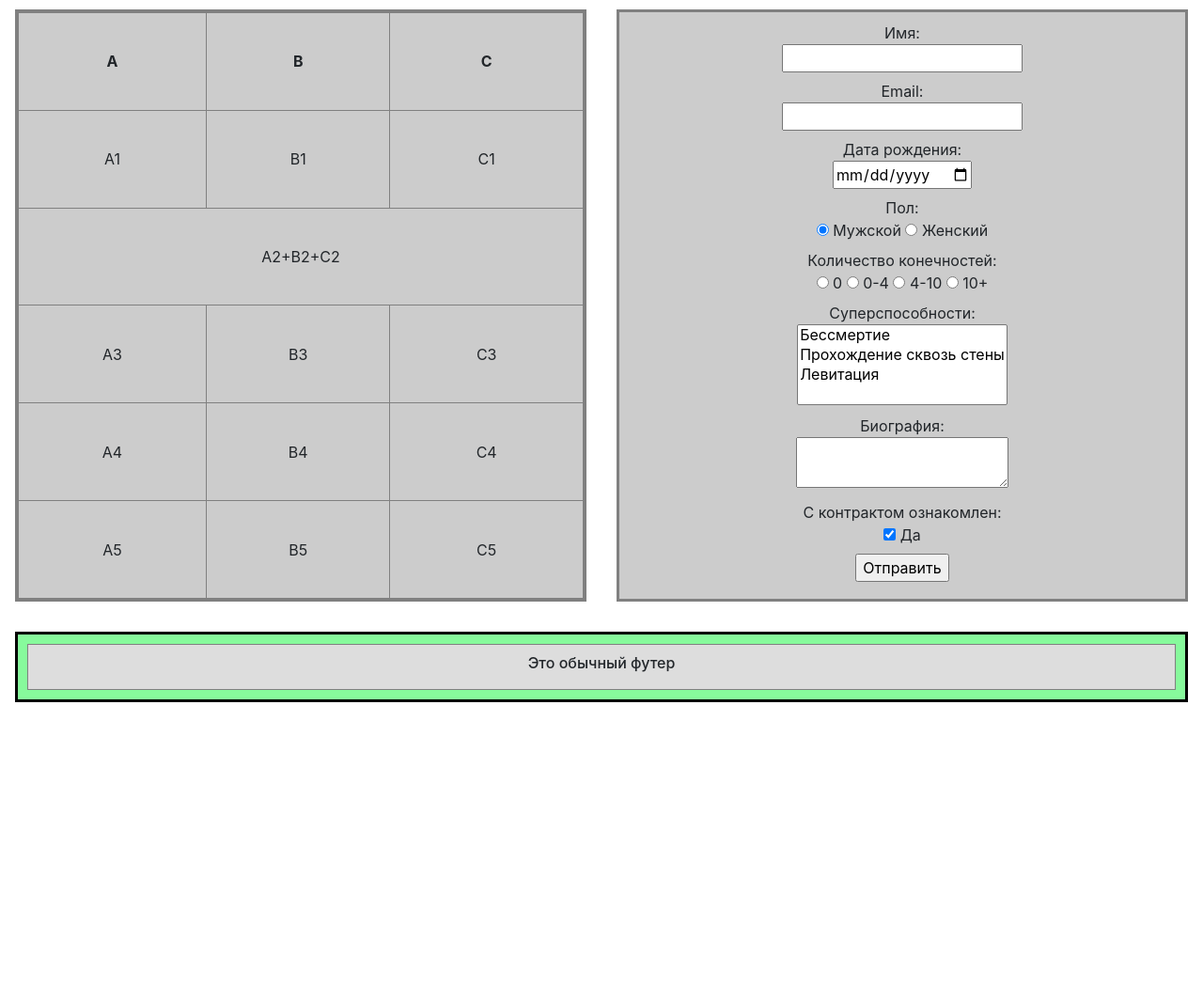
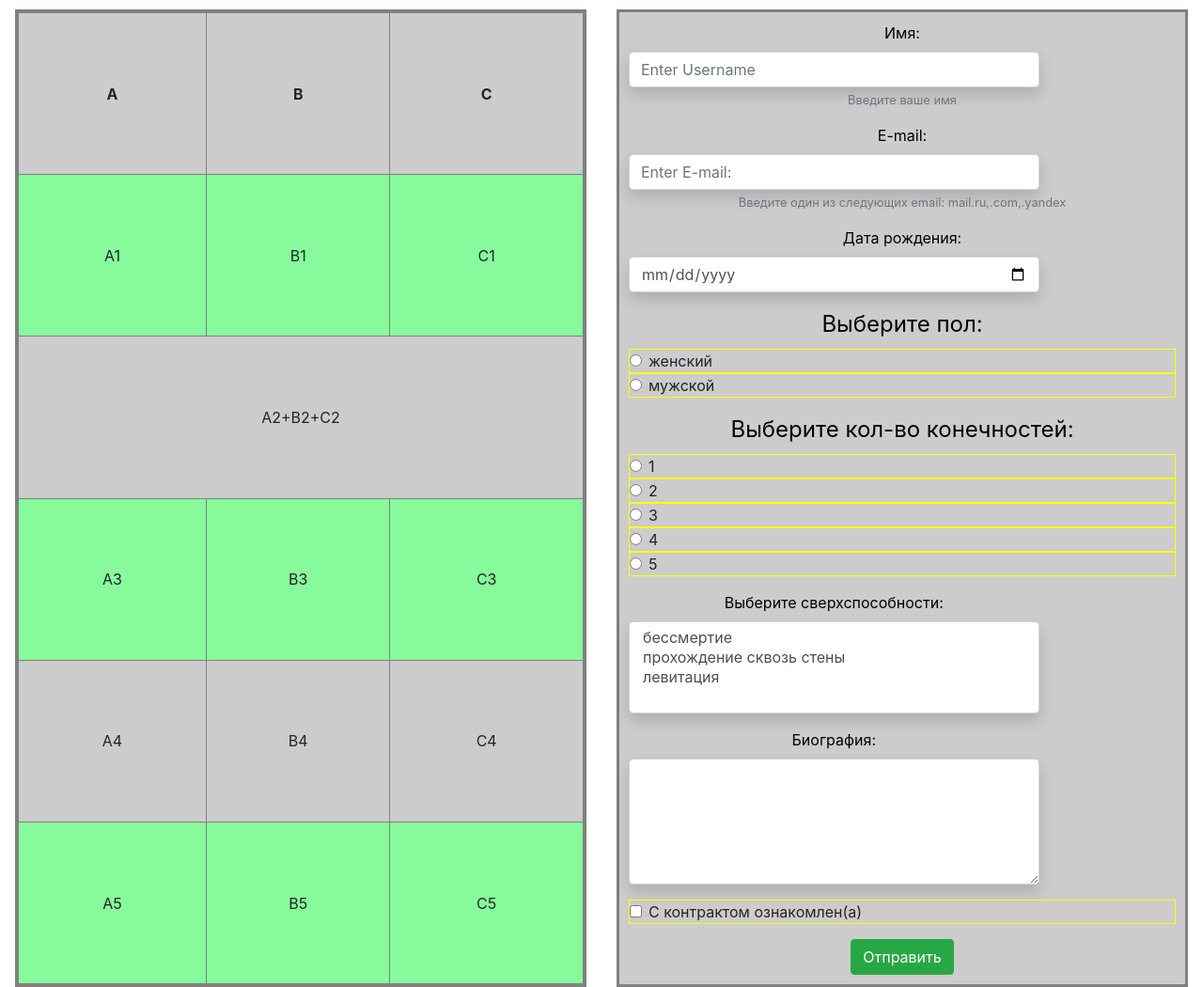
Before and after one commit to s0160166/web1, a plain HTML site: page root/index/indexy.html in a window 1280 px wide. Shown: the part 960-2010 px from the top of the page at 94% size. Before the commit the page ends 1723 px from the top, so only its background shows below. Drawn offline with nearby package versions, Linux system fonts and the light colour scheme.

Commit message:
commit16

```diff
--- a/root/index/indexy.html
+++ b/root/index/indexy.html
@@ -18,7 +18,7 @@
   <body>
     <div class="container-fluid">
       <div class="row d-flex mx-sm-m3">
-        <div class="col-md-12 order-1 px-sm-3">
+        <div class="col-xs-12 col-md-12 order-1 px-sm-3">
           <div class="h-100 py-3">
             <header>
                 <div id="header_box">
@@ -32,7 +32,7 @@
         </div>
       </div>
       <div class="row d-flex mx-sm-m3">
-        <div class="col-md-4 order-1 px-sm-3">
+        <div class="col-xs-12 col-md-4 order-1 px-sm-3">
           <div class="h-100 py-3">
             <div id = "menu">
                     <ul>
@@ -43,7 +43,7 @@
                    </div>
           </div>
         </div>
-        <div class="col-md-8 order-2 px-sm-3">
+        <div class="col-xs-12 col-md-8 order-2 px-sm-3">
           <div class="h-100 py-3">
             <nav>
                   <ol class = "link">
@@ -90,34 +90,34 @@
         </div>
       </div>
       <div class="row d-flex mx-sm-m3">
-        <div class="col-md-6 order-1 px-sm-3">
+        <div class="col-xs-12 col-md-6 order-1 px-sm-3">
           <div class="h-100 py-3">
             <div id="table_conteiner">
                 <table>
-              <tr>
+              <tr class="even">
                 <th>A</th>
                 <th>B</th>
                 <th>C</th>
               </tr>
-              <tr>
+              <tr class="odd">
                 <td>A1</td>
                 <td>B1</td>
                 <td>C1</td>
               </tr>
-              <tr>
+              <tr class="even">
                 <td colspan="3">A2+B2+C2</td>
               </tr>
-              <tr>
+              <tr class="odd">
                 <td>A3</td>
                 <td>B3</td>
                 <td>C3</td>
               </tr>
-              <tr>
+              <tr class="even">
                 <td>A4</td>
                 <td>B4</td>
                 <td>C4</td>
               </tr>
-              <tr>
+              <tr class="odd">
                 <td>A5</td>
                 <td>B5</td>
                 <td>C5</td>
@@ -126,79 +126,94 @@
               </div>
           </div>
         </div>
-        <div class="col-md-6 order-2 px-sm-3">
+        <div class="col-xs-12 col-md-6 order-2 px-sm-3">
           <div class="h-100 py-3">
             <div id="form">
-                <form action="\" method="POST">
-                  <label>
-                    Имя:<br />
-                    <input name="field-name-1"/>
-                  </label><br />
-
-                  <label>
-                    Email:<br />
-                    <input name="field-email" type="email" />
-                  </label><br />
-
-                  <label>
-                    Дата рождения:<br />
-                    <input name="field-date"
-                      type="date" />
-                  </label><br />
-
-                  <label>
-
-                  Пол:<br />
-                  <label><input type="radio" checked="checked"
-                    name="radio-group-1" value="Значение1" />
-                    Мужской</label>
-                  <label><input type="radio"
-                    name="radio-group-1" value="Значение2" />
-                    Женский</label><br />
-
-                    Количество конечностей:<br />
-                    <label><input type="radio"
-                      name="radio-group-2" value="Значение1" />
-                      0</label>
-                    <label><input type="radio"
-                      name="radio-group-2" value="Значение2" />
-                      0-4</label>
-                      <label><input type="radio"
-                        name="radio-group-2" value="Значение3" />
-                        4-10</label>
-                        <label><input type="radio"
-                          name="radio-group-2" value="Значение" />
-                          10+</label><br />
-
-                          <label>
-                            Суперспособности:
-                            <br />
-                            <select name="field-name-2"
-                              multiple="multiple">
-                              <option value="Значение1">Бессмертие</option>
-                              <option value="Значение2">Прохождение сквозь стены</option>
-                              <option value="Значение3">Левитация</option>
-                            </select>
-                          </label><br />
-
-                          <label>
-                            Биография:<br />
-                            <textarea name="field-name-2"></textarea>
-                          </label><br />
-
-                  С контрактом ознакомлен:<br />
-                  <label><input type="checkbox" checked="checked"
-                    name="check-1" />
-                    Да</label><br />
-
-                  <input type="submit" value="Отправить" /><br />
-                </form>
+              <div class="form-group">
+                   <label for="username" style="color: black;">Имя:</label>
+                   <input type="text" class="form-control w-75 shadow bg-white rounded" name="firstname" id="firstname" placeholder="Enter Username">
+                   <small class="form-text text-muted">Введите ваше имя</small>
+                   </div>
+                   <div class="form-group">
+                   <label for="email" style="color: black;">E-mail:</label>
+                   <input type="email" class="form-control w-75 shadow bg-white rounded" id="email" name="email" placeholder="Enter E-mail:" >
+                   <small class="form-text text-muted">Введите один из следующих email: mail.ru,.com,.yandex</small>
+                   </div>
+                   <div class="form-group">
+                   <label for="date" style="color: black;">Дата рождения:</label>
+                   <input type="date" class="form-control w-75 shadow bg-white rounded" name="date">
+                   </div>
+                   <fieldset class="form-group">
+                   <legend style="color: black;">Выберите пол:</legend>
+                   <div class="form-check">
+                   <label class="form-check-label">
+                   <input type="radio" class="form-check-input" id="women" name="gender" value="women">
+                   женский</label>
+                   </div>
+                   <div class="form-check">
+                   <label class="form-check-label">
+                   <input type="radio" class="form-check-input" id="men" name="gender" value="men">
+                   мужской</label>
+                   </div>
+                   </fieldset>
+                   <fieldset class="form-group">
+                   <legend style="color: black;">Выберите кол-во конечностей:</legend>
+                   <div class="form-check">
+                   <label class="form-check-label">
+                   <input type="radio" class="form-check-input" id="one" name="body" value="one">
+                   1</label>
+                   </div>
+                   <div class="form-check">
+                   <label class="form-check-label">
+                   <input type="radio" class="form-check-input" id="two" name="body" value="two">
+                   2</label>
+                   </div>
+                   <div class="form-check">
+                   <label class="form-check-label">
+                   <input type="radio" class="form-check-input" id="three" name="body" value="three">
+                   3</label>
+                   </div>
+                   <div class="form-check">
+                   <label class="form-check-label">
+                   <input type="radio" class="form-check-input" id="fore" name="body" value="four">
+                   4</label>
+                   </div>
+                   <div class="form-check">
+                   <label class="form-check-label">
+                   <input type="radio" class="form-check-input" id="five" name="body" value="tive">
+                   5</label>
+                   </div>
+                   </fieldset>
+                   <div class="form-group w-75">
+                   <label for="multipleselect" style="color: black;">Выберите сверхспособности:</label>
+                   <select name="force"  multiple class="form-control shadow bg-white rounded" id="force">
+                   <option value="1"> бессмертие </option>
+                   <option value="2"> прохождение сквозь стены </option>
+                   <option value="3"> левитация </option>
+                    </select>
+                   </div>
+                   <div class="form-group w-75">
+                   <label for="textarea" style="color: black;">Биография: </label>
+                   <textarea rows="5" class="form-control shadow bg-white rounded">
+                   </textarea>
+                   </div>
+                   <fieldset class="form-group">
+                   <div class="form-check">
+                   <label class="form-check-label">
+                   <input type="checkbox" name="soglasie" class="form-check-input" style="color: black;">
+                   С контрактом ознакомлен(а)  </label>
+                   </div>
+                   </fieldset>
+                   <button type="submit" class="btn btn-success btn-md">Отправить</button>
+                   </div>
+                </div>
+              </form>
             </div>
           </div>
         </div>
       </div>
       <div class="row d-flex mx-sm-m3">
-        <div class="col-md-12 order-6 px-sm-3">
+        <div class="col-xs-12 col-md-12 order-6 px-sm-3">
           <div class="h-100 py-3">
             <footer>
                   <div id="footer_text">
--- a/root/index/style.css
+++ b/root/index/style.css
@@ -35,10 +35,9 @@ nav{
 	background: #fff2e1;
   background-color:#ccc;
   border: 3px solid grey;
-  max-height: 100%;
+  width: 100%;
 }
 #table_conteiner{
-  background-color:#ccc;
   text-align: left;
   border-collapse: collapse;
   border: 3px solid grey;
@@ -66,7 +65,30 @@ footer{
 	background-color: #87FA9C;
   border:  3px solid black;
 }
+.even{
+  background-color:#ccc;
+}
+.odd{
+	  background-color: #87FA9C;
+}
 #footer_text{
    background-color:#ddd; padding:10px; text-align: center;
    border:  1px solid grey;
 }
+.form-group{
+	text-align: center;
+}
+.form-check{
+	border:  1px solid yellow;
+	text-align: left;
+}
+@media screen and (max-width: 768px) {
+	nav{
+	  padding: 10px;
+		column-count: 1;
+		background: #fff2e1;
+	  background-color:#ccc;
+	  border: 3px solid grey;
+	  width: 100%;
+	}
+}
```
